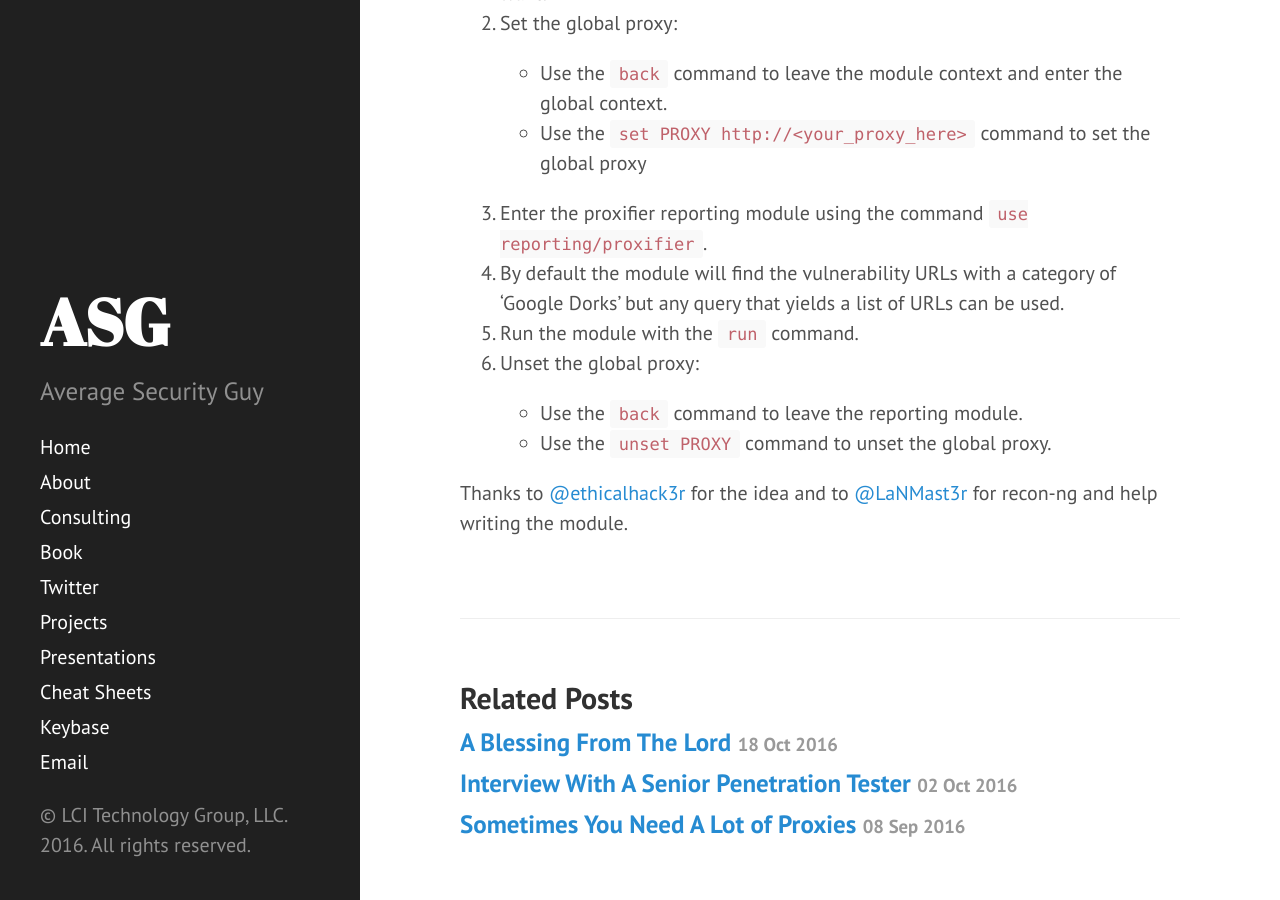
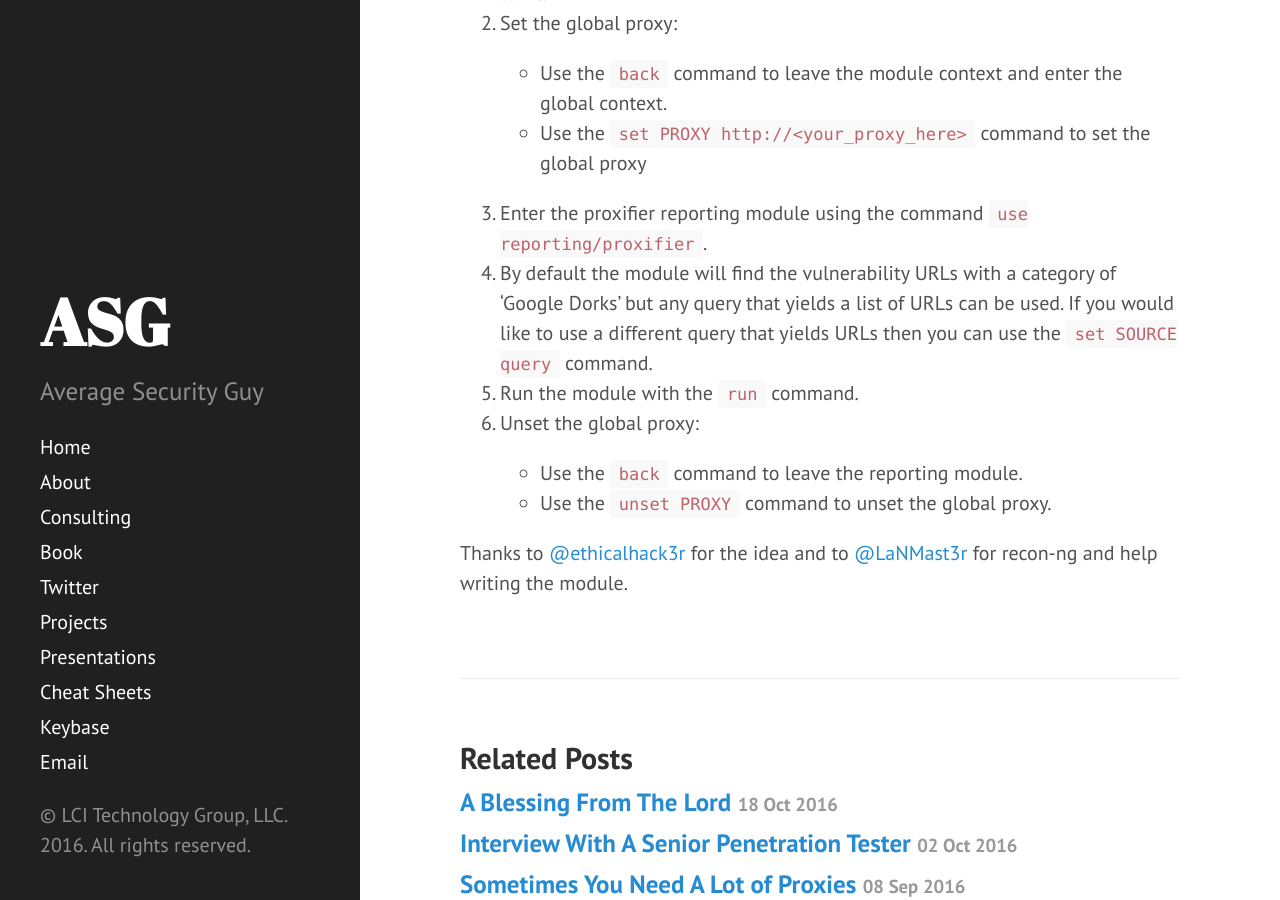
Before and after one commit to jaxmayhem/averagesecurityguy.github.io, a Jekyll site: the page built from _posts/2016-10-21-recon-ng-dorks-burp.md, in a window 1280 px wide and 900 px high, scrolled down 912 px. Built offline with Jekyll 4.4.1, drawn with Linux system fonts in a browser that asks for light colours.

Commit message:
Instructions to modify query.

```diff
--- a/_posts/2016-10-21-recon-ng-dorks-burp.md
+++ b/_posts/2016-10-21-recon-ng-dorks-burp.md
@@ -17,11 +17,12 @@ To use the new reporting module:
     * Use the `set PROXY http://<your_proxy_here>` command to set the global proxy
 
 3. Enter the proxifier reporting module using the command `use reporting/proxifier`.
-4. By default the module will find the vulnerability URLs with a category of 'Google Dorks' but any query that yields a list of URLs can be used.
+4. By default the module will find the vulnerability URLs with a category of 'Google Dorks' but any query that yields a list of URLs can be used. If you would like to use a different query that yields URLs then you can use the `set SOURCE query` command.
 5. Run the module with the `run` command.
 6. Unset the global proxy:
 
     * Use the `back` command to leave the reporting module.
     * Use the `unset PROXY` command to unset the global proxy.
 
+
 Thanks to [@ethicalhack3r](https://twitter.com/ethicalhack3r) for the idea and to [@LaNMast3r](https://twitter.com/LaNMaSteR53) for recon-ng and help writing the module.
```
